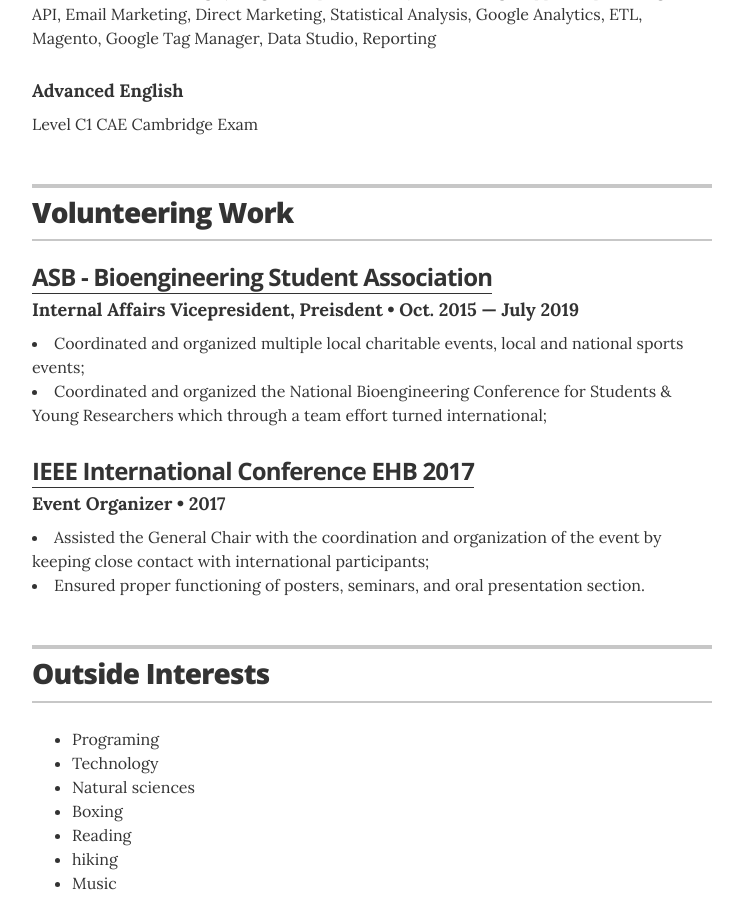
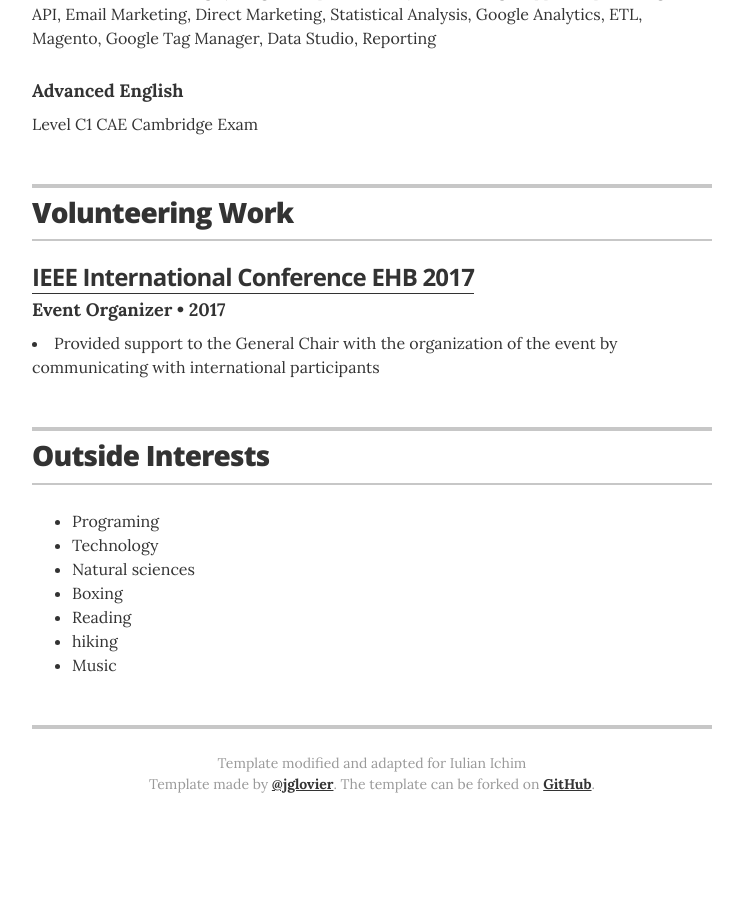
Before and after one commit to IulianIV/iulianiv.github.io, a Jekyll site: the page built from index.html, in a window 1280 px wide and 900 px high, scrolled down 3937 px. Shown: the whole window, without its empty margins (268-1011 px from the left). Built offline with Jekyll 4.4.1, drawn with Linux system fonts in a browser that asks for light colours; after the commit the page ends 4780 px from its top, so only the background shows below that.

Commit message:
Update associations.yml
modified some data

```diff
--- a/_data/associations.yml
+++ b/_data/associations.yml
@@ -1,17 +1,15 @@
 # Associations
 # comment out the urls if you do not wish to display them
 
-- organization: ASB - Bioengineering Student Association
-  role: Internal Affairs Vicepresident, Preisdent
-  year: Oct. 2015 &mdash; July 2019
-  url: https://www.asbiasi.ro/
-  summary:
-    <li>Coordinated and organized multiple local charitable events, local and national sports events;</li>
-    <li>Coordinated and organized the National Bioengineering Conference for Students & Young Researchers which through a team effort turned international;</li>
+#- organization: Bioengineering Student Association
+#  role: Internal Affairs Vicepresident, Preisdent
+#  year: Oct. 2015 &mdash; July 2019
+#  url: https://www.asbiasi.ro/
+#  summary:
+#    <li>Coordinated multiple local charitable events, local and national sports events, and the National Bioengineering Conference for Students & Young Researchers which became an international event</li>
 - organization: IEEE International Conference EHB 2017
   role: Event Organizer
   year: 2017
   url: http://www.ehbconference.ro/Home.aspx
   summary:
-    <li>Assisted the General Chair with the coordination and organization of the event by keeping close contact with international participants;</li>
-    <li>Ensured proper functioning of posters, seminars, and oral presentation section.</li>
+    <li>Provided support to the General Chair with the organization of the event by communicating with international participants</li>
```
